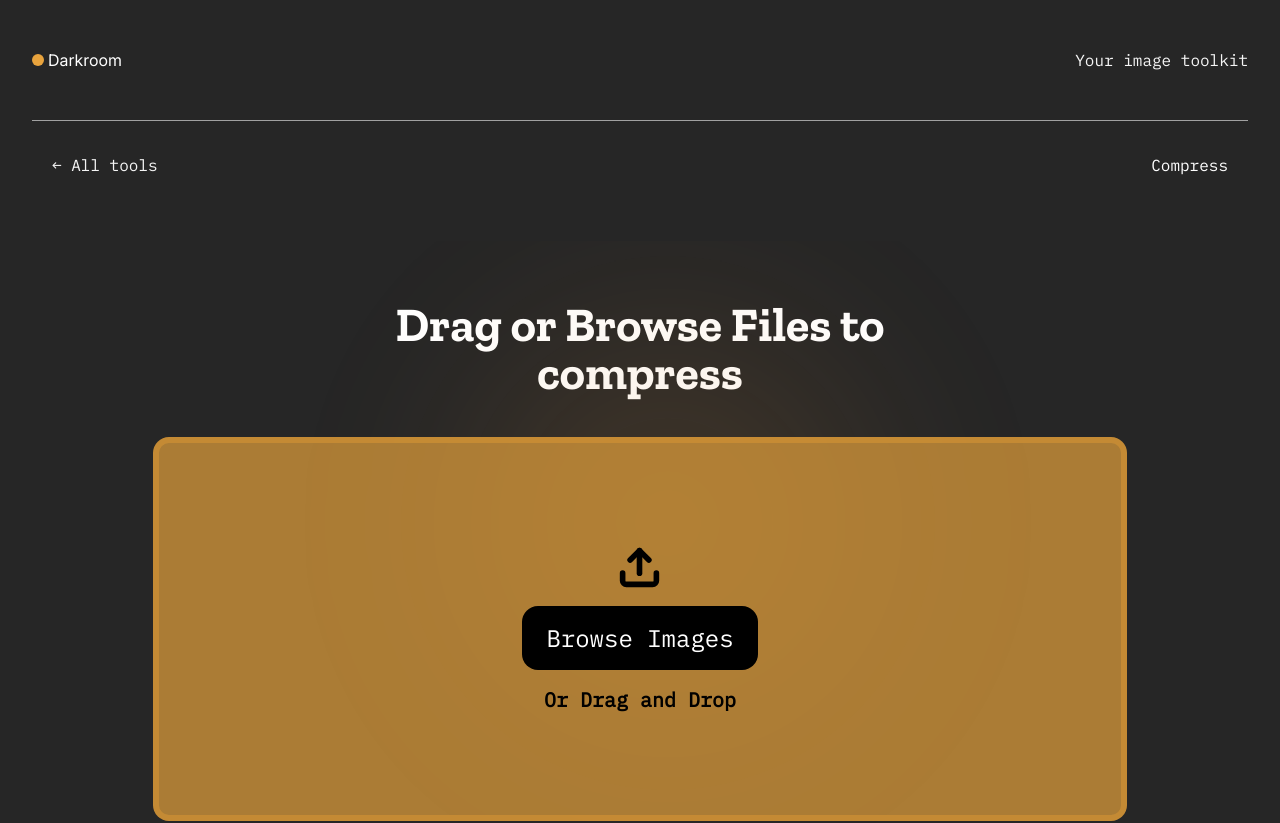
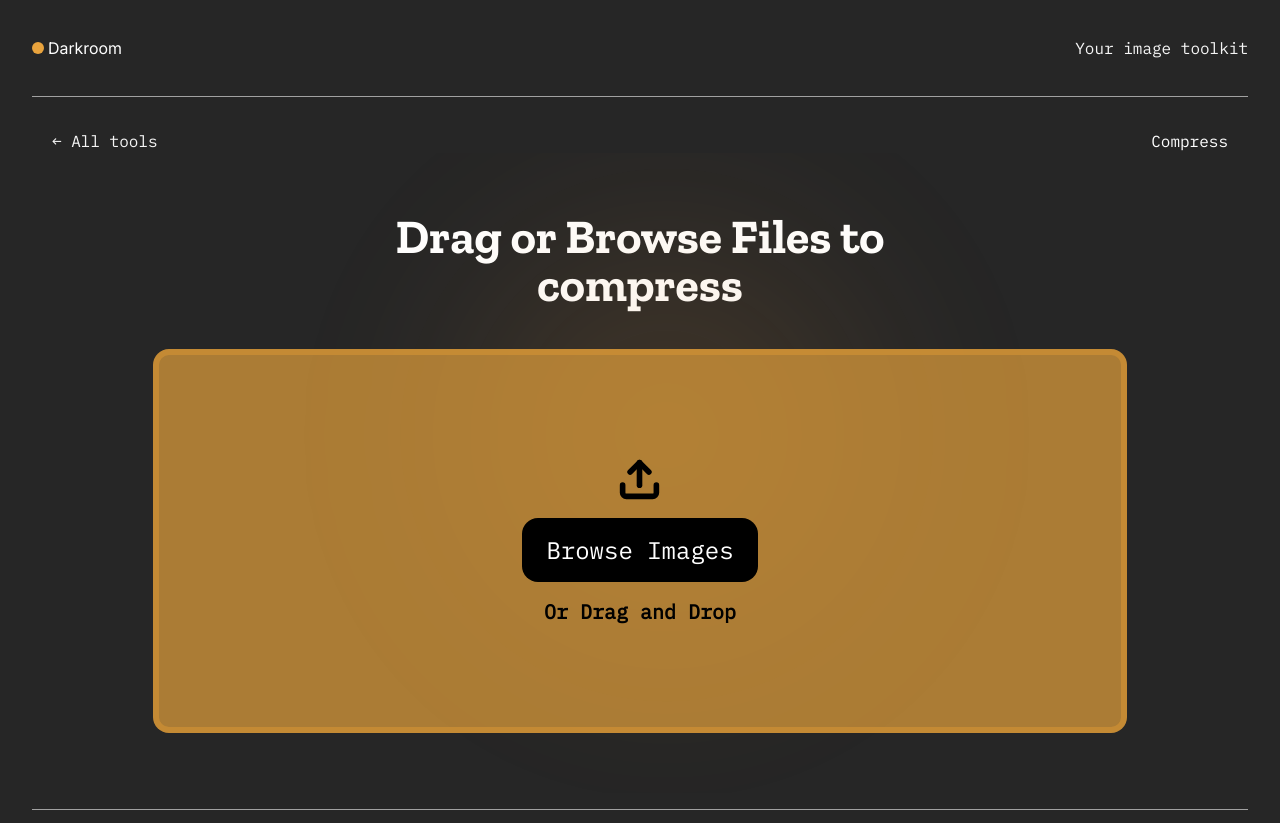
Before and after one commit to ibrahimhere47/Darkroom-v2, a React (Vite) app: page /tools/compress in a window 1280 px wide. Shown: the top 823 px of the page. Built offline with nearby package versions, Linux system fonts and the light colour scheme.

Commit message:
Small Layout Changes

```diff
--- a/src/components/Layout.jsx
+++ b/src/components/Layout.jsx
@@ -4,7 +4,7 @@ import { Link } from 'react-router-dom'
 const Layout = ({ children }) => {
     return (
         <div className='bg-neutral-800 text-white no-scrollbar'>
-            <header className='flex items-baseline justify-between py-12 mx-8 border-b-neutral-400 border-b'>
+            <header className='flex items-baseline justify-between py-9 mx-8 border-b-neutral-400 border-b'>
                 <Link to='/' className='no-underline flex items-center gap-1 font-body'>
                     <span className='bg-amber-47 w-3 h-3 rounded-full'></span>
                     <span>Darkroom</span>
--- a/src/components/tool-page-comps/ToolPageEmptyLook.jsx
+++ b/src/components/tool-page-comps/ToolPageEmptyLook.jsx
@@ -36,7 +36,7 @@ const ToolPageEmptyLook = (props) => {
             <ToolPageHeader />
                 <div
                     ref={containerRef}
-                    className="relative flex flex-col items-center justify-center w-full min-h-[80vh] my-16 px-6 overflow-hidden isolate"
+                    className="relative flex flex-col items-center justify-center w-full min-h-[80vh] mb-4 px-6 overflow-hidden isolate"
                 >
                     <div
                         ref={blobRef}
--- a/src/components/tool-page-comps/ToolPageHeader.jsx
+++ b/src/components/tool-page-comps/ToolPageHeader.jsx
@@ -7,7 +7,7 @@ const ToolPageHeader = () => {
     const tool = getTool(toolId)
 
     return (
-        <div className="flex my-8 px-5 justify-between items-center">
+        <div className="flex mt-8 px-5 justify-between items-center">
             <Link to="/" className="mono">
             ← All tools
             </Link>
```
